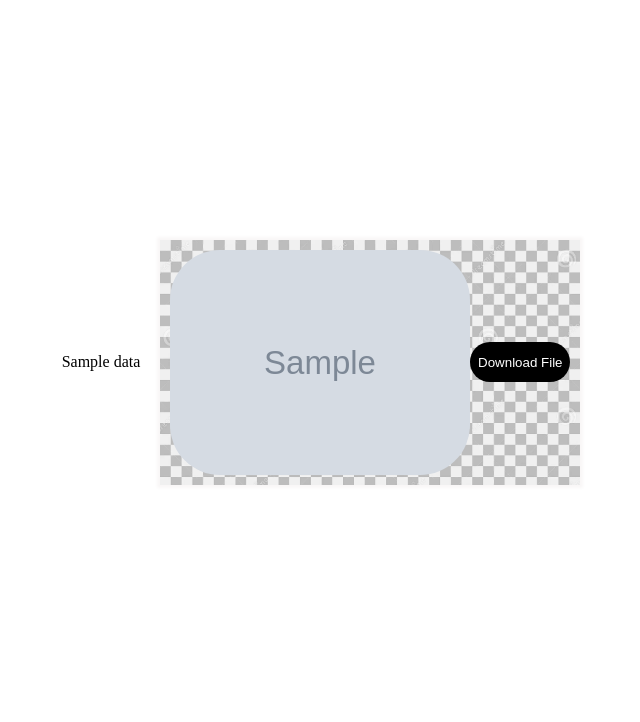
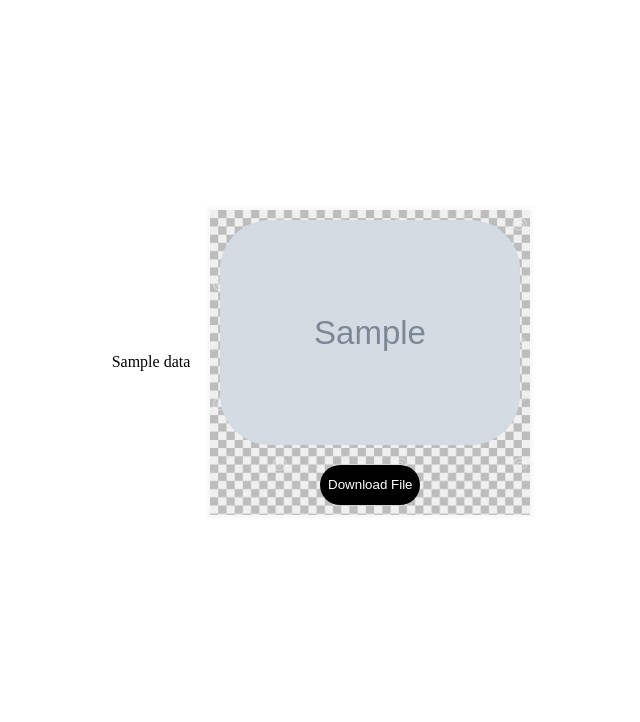
Before and after one commit to ishankafle5/bgremover, a Django app: template templates/bgremove.html in a window 1280 px wide. Shown: the part 80-802 px from the top of the page, without its empty margins (309-949 px from the left). Run offline with Django 4.2, Linux system fonts and the light colour scheme; the template is opened without the code that fills it: most values are stand-ins (such as "Sample title", 1, 10 or a date in 2020); grey boxes marked "Sample" are stand-in pictures.

Commit message:
simplechanges

```diff
--- a/media/static/css/base.css
+++ b/media/static/css/base.css
@@ -105,3 +105,9 @@ form button:hover{
     transform:scale(1.1);
     transition:1s;
 }
+
+.images{
+    display: flex;
+    flex-direction: column;
+    gap: 20px;
+}
```
Also changed, not shown: media/images_2023-07-13_19_59_44_468830/812820_554230944588254_435531140_o.jpg (added), media/images_2023-07-13_19_59_44_468830/remove_bg__jpg.png (added), media/images_2023-07-13_20_03_34_559563/b249dcb96b71821f761417fd12311f57.jpg (added), media/images_2023-07-13_20_03_34_559563/remove_bg__jpg.png (added), media/images_2023-07-13_20_04_01_429330/b249dcb96b71821f761417fd12311f57.jpg (added), media/images_2023-07-13_20_04_01_429330/remove_bg__jpg.png (added).
